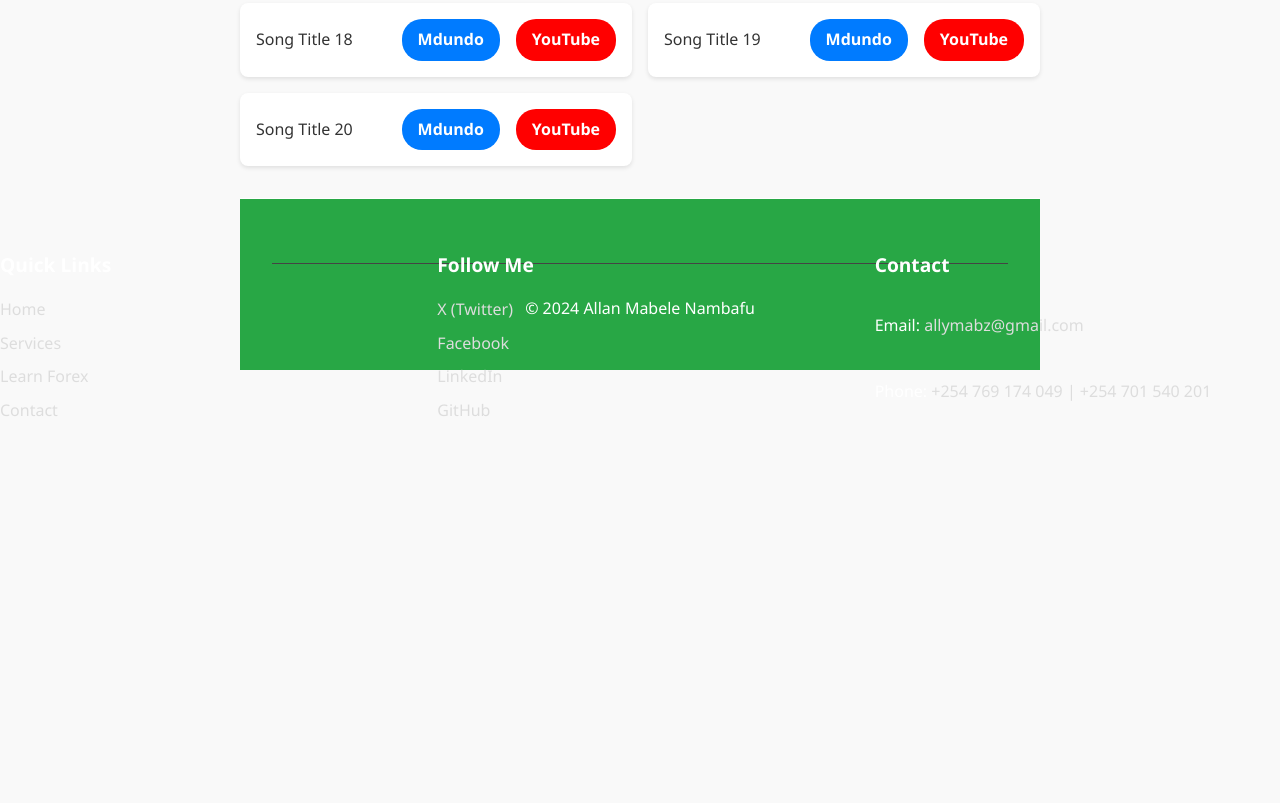
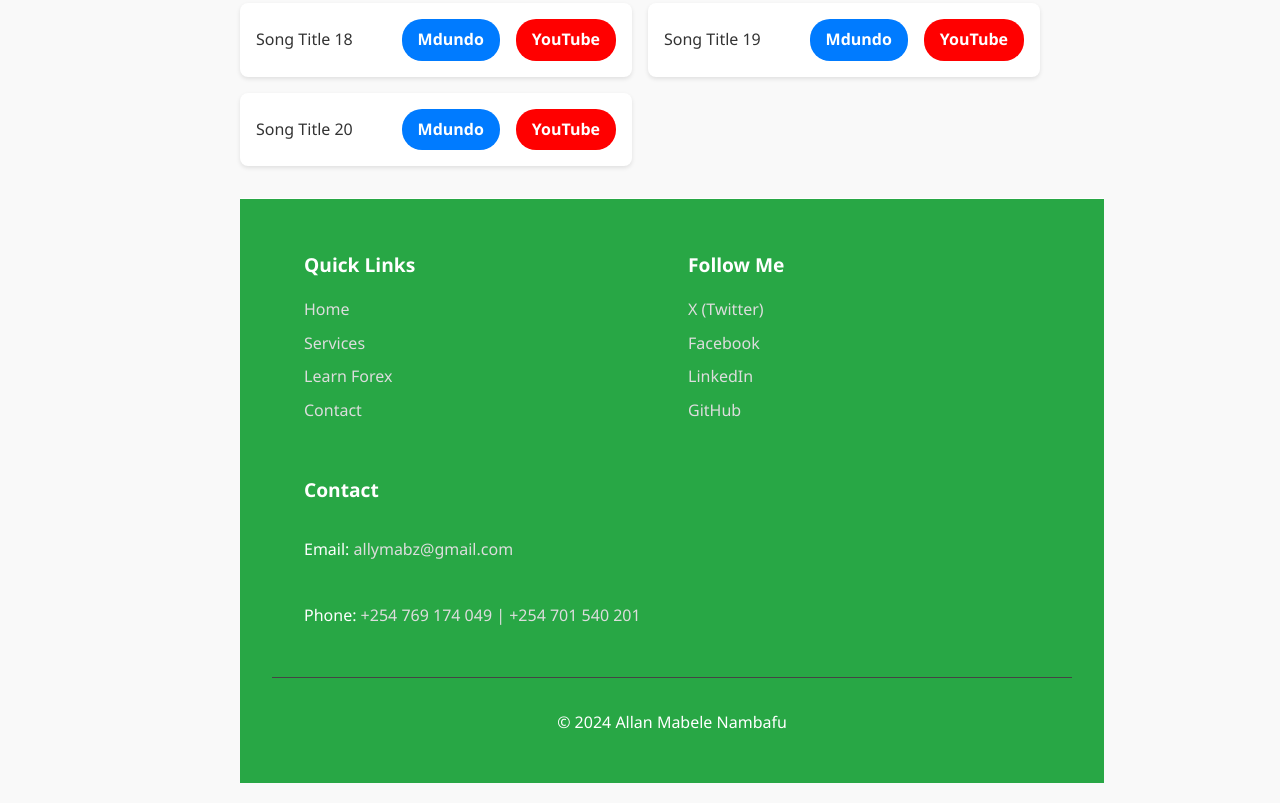
Before and after one commit to AllanMabele/amn, a plain HTML site: page music.html in a window 1280 px wide. Shown: the part 2350-3153 px from the top of the page. Before the commit the page ends 2740 px from the top, so only its background shows below. Drawn offline with Linux system fonts and the light colour scheme.

Commit message:
Update music.css

```diff
--- a/music.css
+++ b/music.css
@@ -380,17 +380,18 @@ background-color: var(--green);
     color: var(--white);
     padding: 2rem;
     border-top: 1px solid var(--white);
+    width: 100%; /* Ensure full width */
+    position: relative; /* Change to relative for normal flow */
+    left: 0;
+    right: 0;
 }
 
 .footer-grid {
     display: grid;
     grid-template-columns: repeat(auto-fit, minmax(250px, 1fr));
     gap: 2rem;
-max-width: 1500px;
-margin: 0 auto;
-position: fixed;
-left: 0;
-right: 0;
+    margin: 0; /* Remove auto margin */
+    padding: 0 2rem; /* Add padding for inner spacing */
 }
 
 .footer-col {
@@ -453,15 +454,5 @@ gap: 1rem;
     .nav-links a {
         font-size: 0.9rem;
     }
-
-/* Remove mobile view constraints */
-@media (max-width: 768px) {
-    .nav-header {
-        flex-direction: row;
-        padding: 1rem 2rem;
-    }
-
-    .nav-links {
-        gap: 1.5rem;
 }
 }
```
Lines whose indentation alone changed are shown as unchanged.
